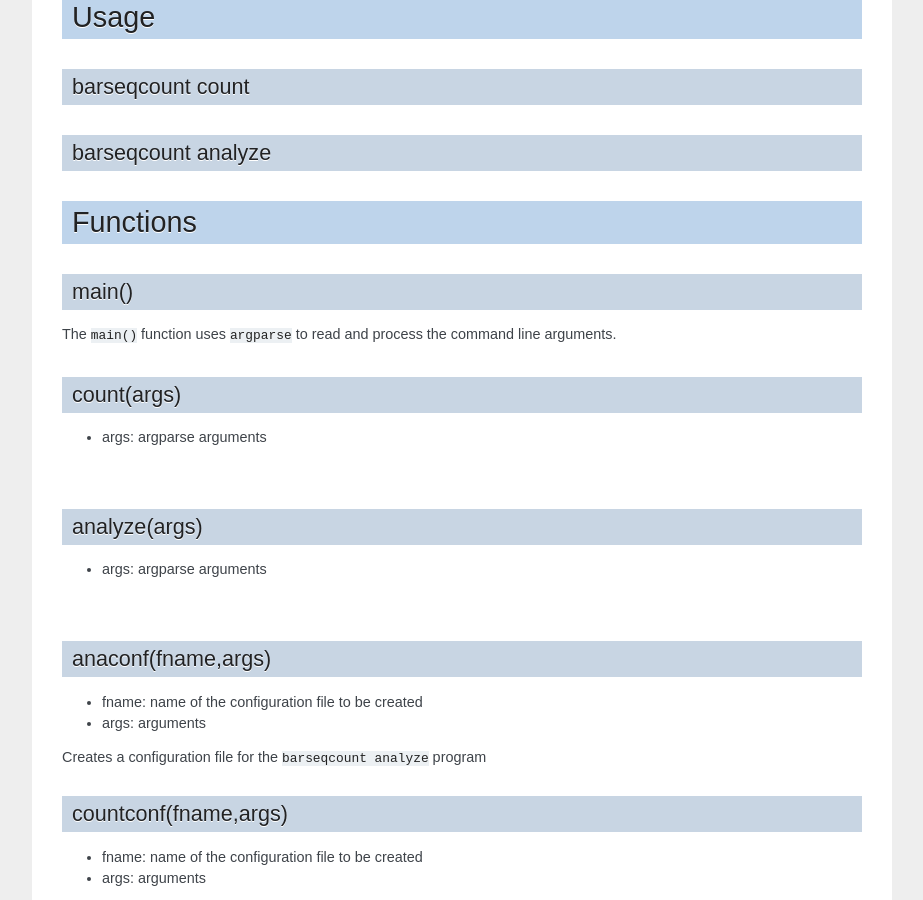
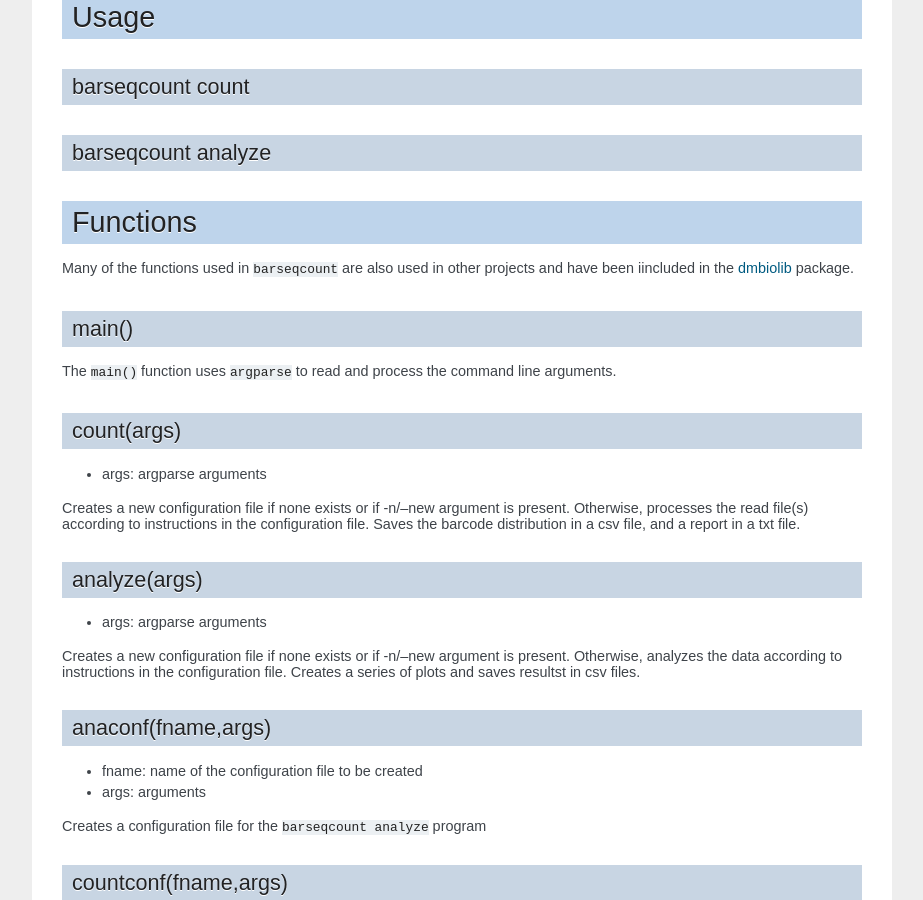
Before and after one commit to damienmarsic/barseqcount, a Sphinx documentation site: the page built from docs/bsq-doc.rst, in a window 1280 px wide and 900 px high, scrolled down 750 px. Shown: the whole window, without its empty margins (198-1121 px from the left). Built offline with Sphinx 7.4.7, drawn with Linux system fonts in a browser that asks for light colours.

Commit message:
Update bsq-doc.rst

```diff
--- a/docs/bsq-doc.rst
+++ b/docs/bsq-doc.rst
@@ -48,6 +48,8 @@ barseqcount analyze
 Functions
 =========
 
+Many of the functions used in ``barseqcount`` are also used in other projects and have been iincluded in the `dmbiolib <https://dmbiolib.readthedocs.io/en/latest/dbl-doc.html>`_ package.
+
 main()
 ******
 
@@ -57,13 +59,13 @@ count(args)
 ***********
 * args: argparse arguments
 
-|
+| Creates a new configuration file if none exists or if -n/--new argument is present. Otherwise, processes the read file(s) according to instructions in the configuration file. Saves the barcode distribution in a csv file, and a report in a txt file.
 
 analyze(args)
 *************
 * args: argparse arguments
 
-|
+| Creates a new configuration file if none exists or if -n/--new argument is present. Otherwise, analyzes the data according to instructions in the configuration file. Creates a series of plots and saves resultst in csv files.
 
 anaconf(fname,args)
 *******************
```
